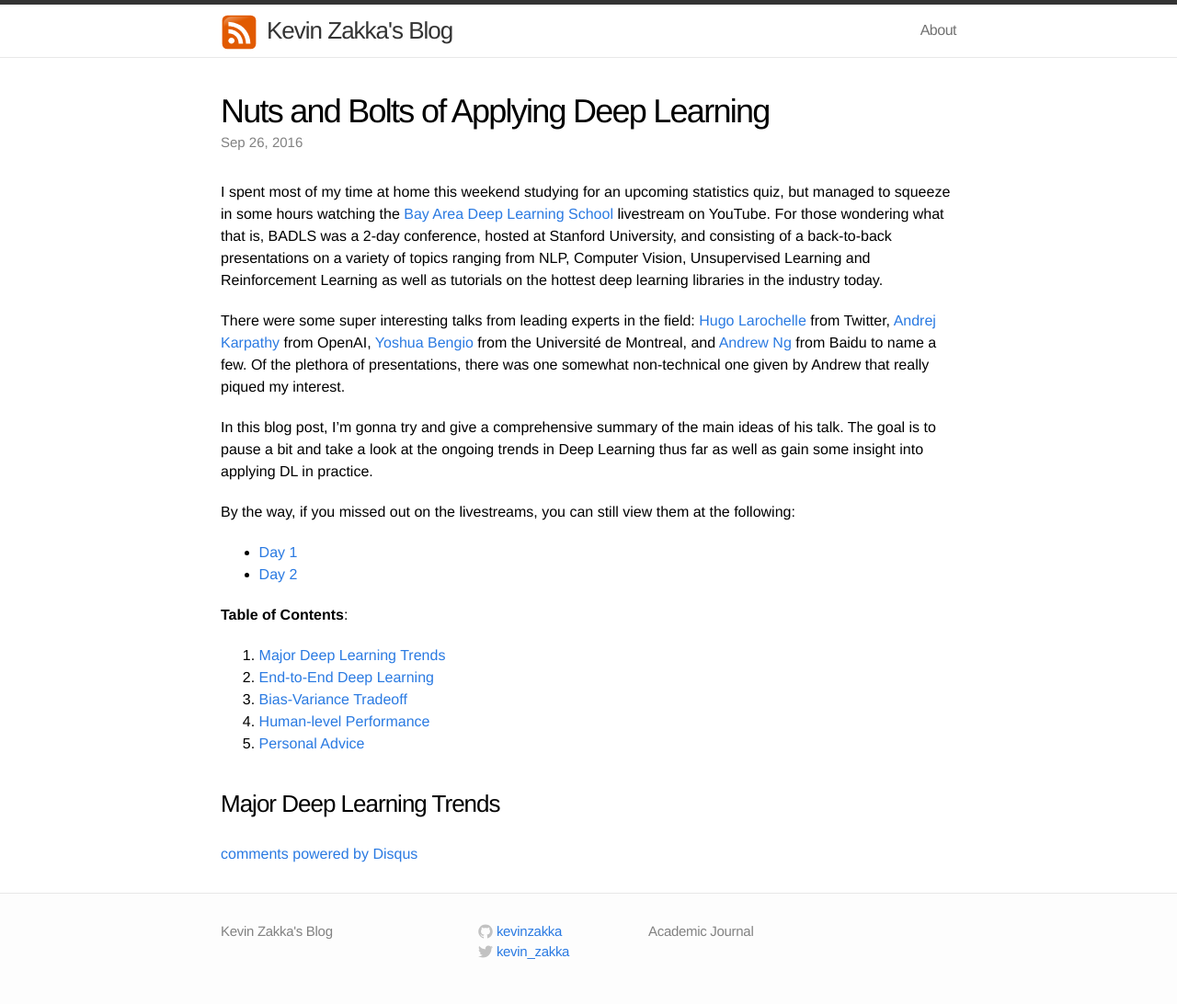
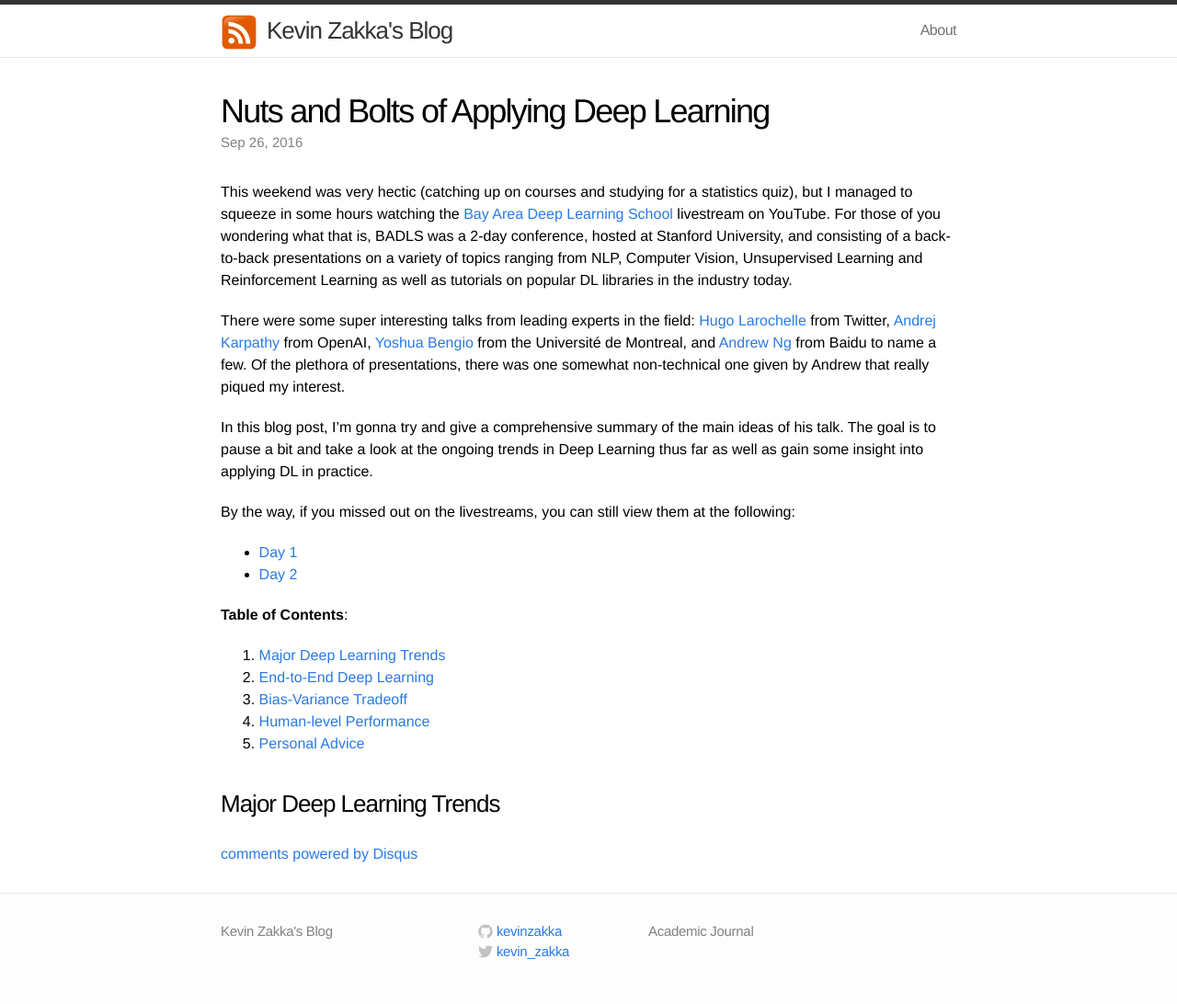
Before and after one commit to WangcsShuai/kevinzakka.github.io, a Jekyll site: the page built from _posts/2016-09-26-applying-deep-learning.markdown, in a window 1280 px wide. Shown: the whole page at 92% size. Built offline with Jekyll 4.4.1, drawn with Linux system fonts in a browser that asks for light colours; comment, search, counter and statistics services are not loaded.

Commit message:
Update 2016-09-26-applying-deep-learning.markdown

```diff
--- a/_posts/2016-09-26-applying-deep-learning.markdown
+++ b/_posts/2016-09-26-applying-deep-learning.markdown
@@ -8,7 +8,7 @@ comments: true
 mathjax: true
 ---
 
-I spent most of my time at home this weekend studying for an upcoming statistics quiz, but managed to squeeze in some hours watching the [Bay Area Deep Learning School](http://www.bayareadlschool.org/) livestream on YouTube. For those wondering what that is, BADLS was a 2-day conference, hosted at Stanford University, and consisting of a back-to-back presentations on a variety of topics ranging from NLP, Computer Vision, Unsupervised Learning and Reinforcement Learning as well as tutorials on the hottest deep learning libraries in the industry today.
+This weekend was very hectic (catching up on courses and studying for a statistics quiz), but I managed to squeeze in some hours watching the [Bay Area Deep Learning School](http://www.bayareadlschool.org/) livestream on YouTube. For those of you wondering what that is, BADLS was a 2-day conference, hosted at Stanford University, and consisting of a back-to-back presentations on a variety of topics ranging from NLP, Computer Vision, Unsupervised Learning and Reinforcement Learning as well as tutorials on popular DL libraries in the industry today.
 
 There were some super interesting talks from leading experts in the field: [Hugo Larochelle](http://www.dmi.usherb.ca/~larocheh/index_en.html) from Twitter, [Andrej Karpathy](http://cs.stanford.edu/people/karpathy/) from OpenAI, [Yoshua Bengio](http://www.iro.umontreal.ca/~bengioy/yoshua_en/index.html) from the Université de Montreal, and [Andrew Ng](http://www.andrewng.org/) from Baidu to name a few. Of the plethora of presentations, there was one somewhat non-technical one given by Andrew that really piqued my interest.
 
```
